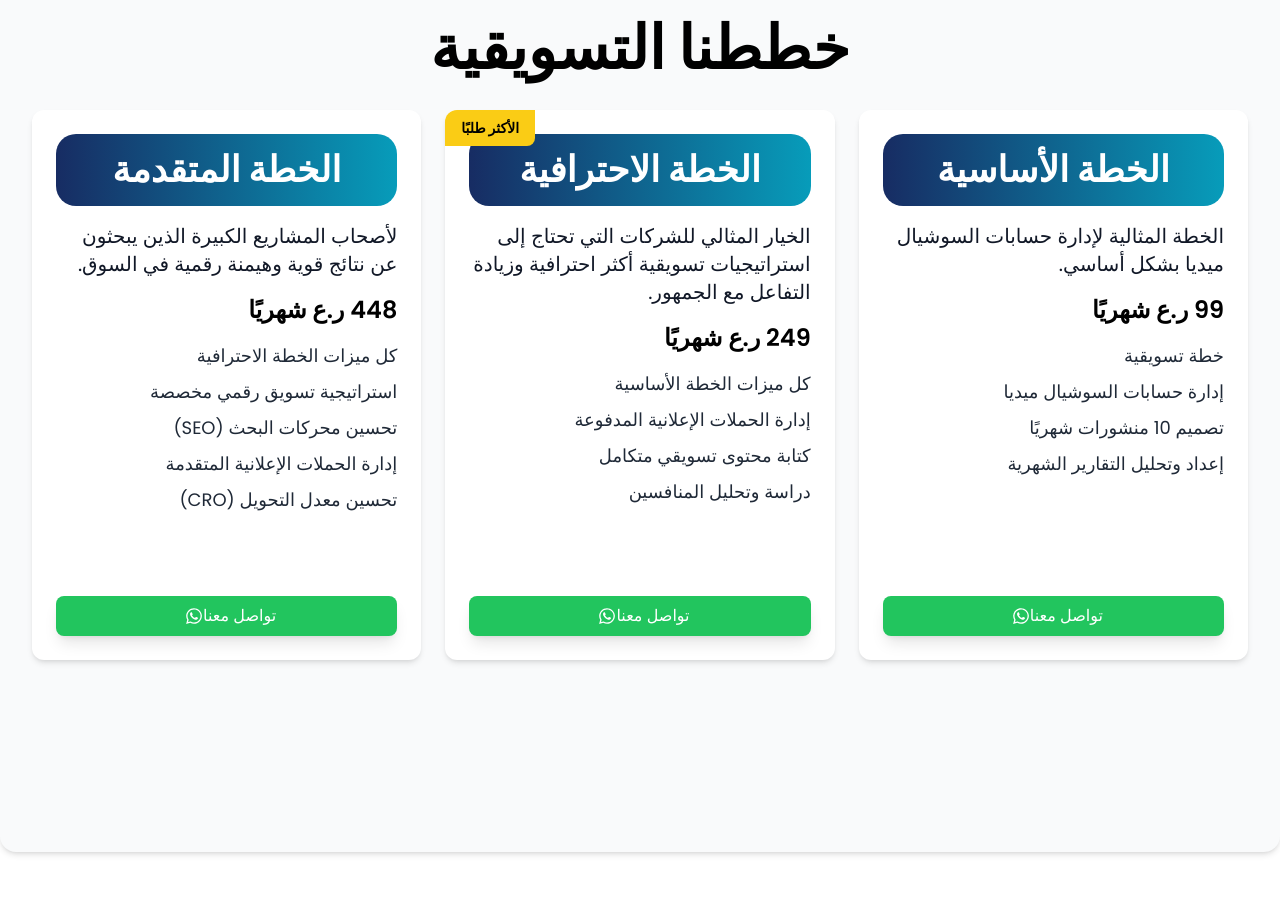
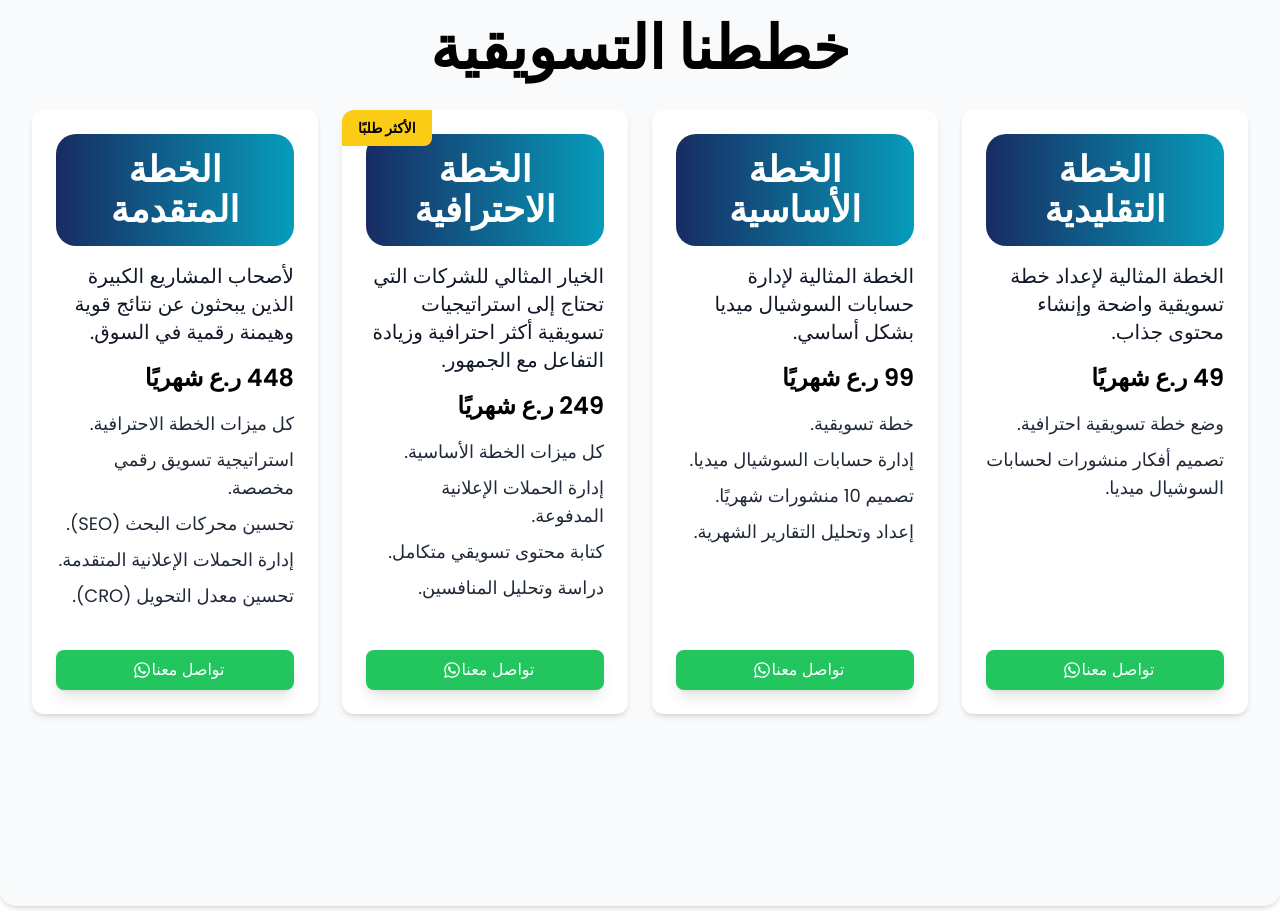
Before and after one commit to bilal-alaabadi/maintenance, a React (Vite) app: page / in a window 1280 px wide. Shown: the part 2180-3091 px from the top of the page. Built offline with nearby package versions, Linux system fonts and the light colour scheme.

Commit message:
إضافة نقاط في نهاية الجمل وتحسين النصوص

```diff
--- a/src/pages/home/Plan.jsx
+++ b/src/pages/home/Plan.jsx
@@ -1,44 +1,55 @@
 import React from 'react';
-import { FaWhatsapp, FaCheckCircle } from 'react-icons/fa';
+import { FaWhatsapp } from 'react-icons/fa';
 
 export const Plan = () => {
 
   const plans = [
     {
+      "title": "الخطة التقليدية",
+      "price": "49 ر.ع شهريًا",
+      "description": "الخطة المثالية لإعداد خطة تسويقية واضحة وإنشاء محتوى جذاب.",
+      "features": [
+        "وضع خطة تسويقية احترافية.",
+        "تصميم أفكار منشورات لحسابات السوشيال ميديا."
+      ]
+    },
+    {
       title: "الخطة الأساسية",
-      price: " 99 ر.ع  شهريًا",
+      price: "99 ر.ع شهريًا",
       description: "الخطة المثالية لإدارة حسابات السوشيال ميديا بشكل أساسي.",
-      features: [" خطة تسويقية ",
-        "إدارة حسابات السوشيال ميديا",
-        "تصميم 10 منشورات شهريًا",
-        "إعداد وتحليل التقارير الشهرية"
+      features: [
+        "خطة تسويقية.",
+        "إدارة حسابات السوشيال ميديا.",
+        "تصميم 10 منشورات شهريًا.",
+        "إعداد وتحليل التقارير الشهرية."
       ],
     },
     {
       title: "الخطة الاحترافية",
-      price: "249 ر.ع  شهريًا" ,
+      price: "249 ر.ع شهريًا",
       description: "الخيار المثالي للشركات التي تحتاج إلى استراتيجيات تسويقية أكثر احترافية وزيادة التفاعل مع الجمهور.",
       features: [
-        "كل ميزات الخطة الأساسية",
-        "إدارة الحملات الإعلانية المدفوعة",
-        "كتابة محتوى تسويقي متكامل",
-        "دراسة وتحليل المنافسين"
+        "كل ميزات الخطة الأساسية.",
+        "إدارة الحملات الإعلانية المدفوعة.",
+        "كتابة محتوى تسويقي متكامل.",
+        "دراسة وتحليل المنافسين."
       ],
       isMostPopular: true // إضافة خاصية لتحديد أن هذه الخطة هي الأكثر طلبًا
     },
     {
       title: "الخطة المتقدمة",
-      price: "448 ر.ع  شهريًا" ,
+      price: "448 ر.ع شهريًا",
       description: "لأصحاب المشاريع الكبيرة الذين يبحثون عن نتائج قوية وهيمنة رقمية في السوق.",
       features: [
-        "كل ميزات الخطة الاحترافية",
-        "استراتيجية تسويق رقمي مخصصة",
-        "تحسين محركات البحث (SEO)",
-        "إدارة الحملات الإعلانية المتقدمة",
-        "تحسين معدل التحويل (CRO)"
+        "كل ميزات الخطة الاحترافية.",
+        "استراتيجية تسويق رقمي مخصصة.",
+        "تحسين محركات البحث (SEO).",
+        "إدارة الحملات الإعلانية المتقدمة.",
+        "تحسين معدل التحويل (CRO)."
       ],
     },
-  ];
+];
+
 
   return (
     <div className="bg-gray-50 p-8 rounded-2xl shadow-md mx-auto mt-10 max-w-8xl pt-28 pb-48" dir="rtl">
```
